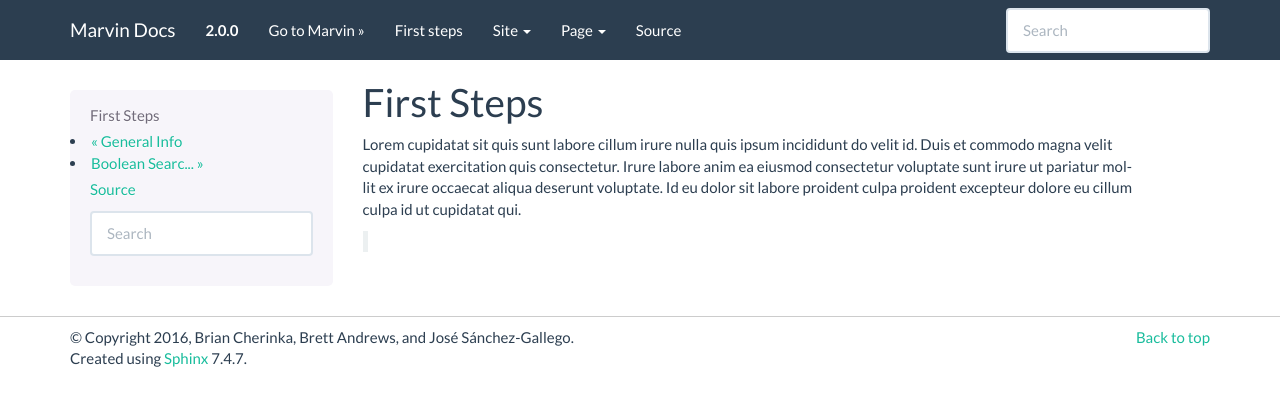
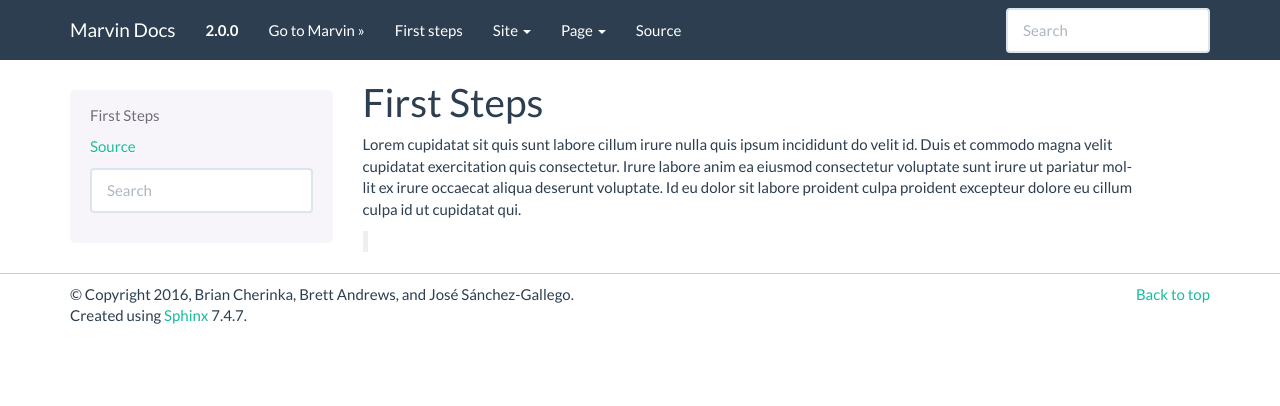
Before and after one commit to sdss/marvin, a Sphinx documentation site: the page built from docs/sphinx/first-steps.rst, in a window 1280 px wide. Shown: the top 406 px of the page. Built offline with Sphinx 7.4.7, drawn with Linux system fonts in a browser that asks for light colours; pages that are not in the unit, such as notebooks, are missing from menus.

Commit message:
added local TOC t the sidebar

```diff
--- a/docs/sphinx/conf.py
+++ b/docs/sphinx/conf.py
@@ -225,6 +225,7 @@
 
 # Custom sidebar templates, maps document names to template names.
 # html_sidebars = {'**': ['globaltoc.html', 'sourcelink.html', 'searchbox.html']}
+html_sidebars = {'**': ['localtoc.html', 'sourcelink.html', 'searchbox.html']}
 
 # Additional templates that should be rendered to pages, maps page names to
 # template names.
```
